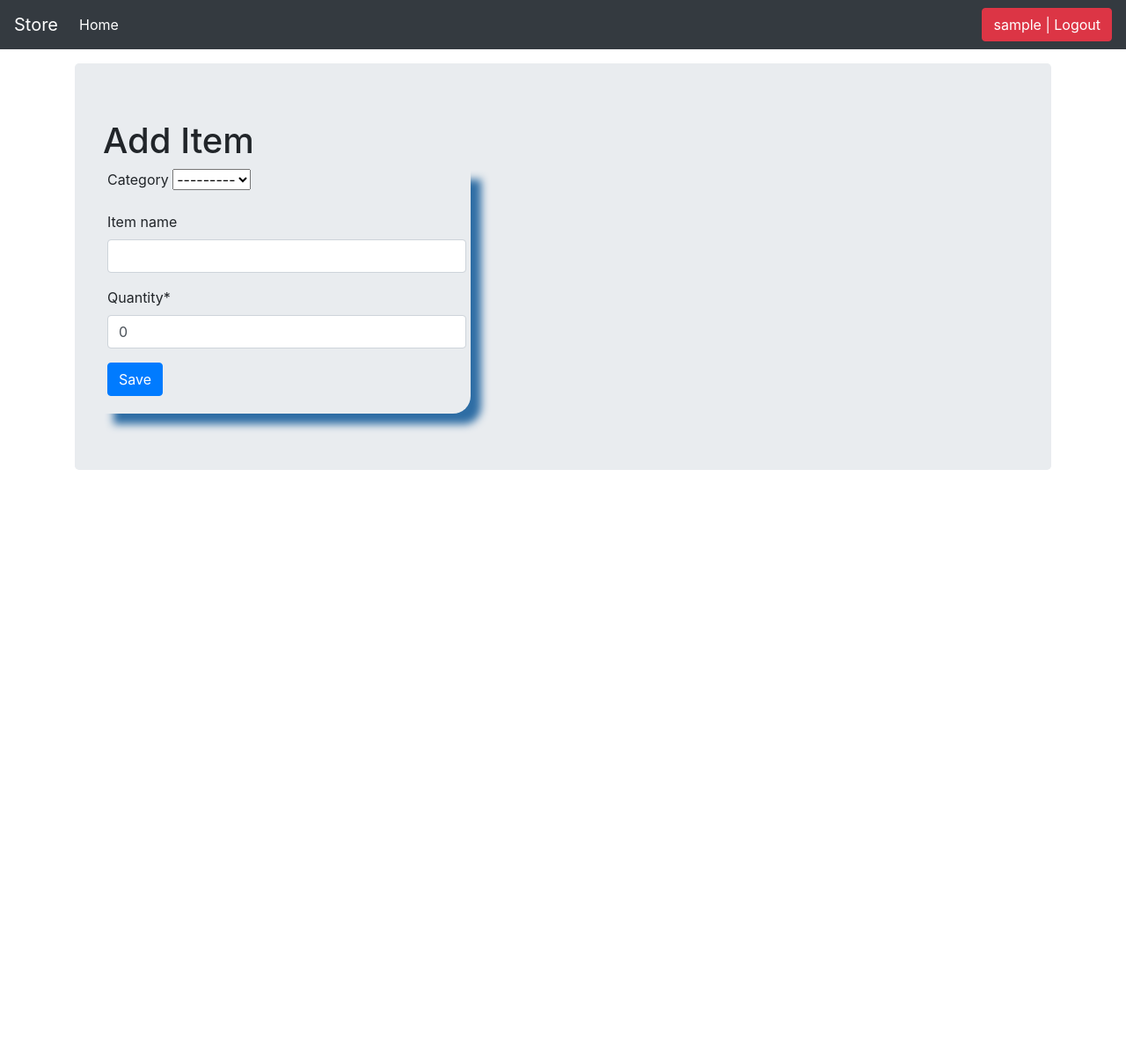
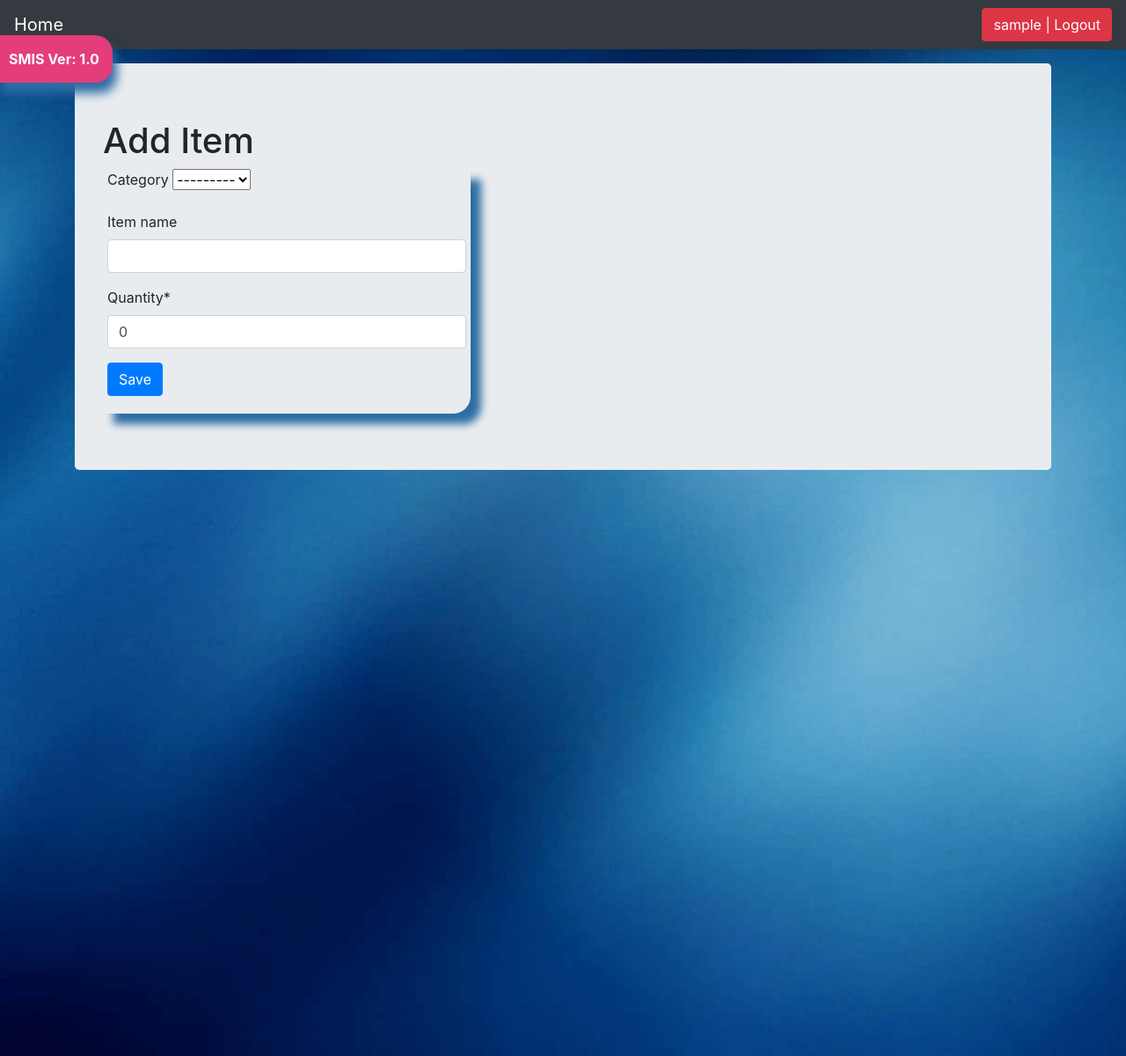
Before and after one commit to MuliJob/inventory_management_system, a Django app: page /add-items/ in a window 1280 px wide. Shown: the whole page at 88% size. Run offline with Django 5.2, Linux system fonts and the light colour scheme; the visitor is signed in with stand-in values (Sample User, id 1); data that the repository does not hold is empty; some libraries are stand-ins or nearby versions.

Commit message:
Added bootstrap modal and background image

```diff
--- a/inventory/static/css/styles.css
+++ b/inventory/static/css/styles.css
@@ -1,3 +1,9 @@
+body {
+  background-image: url('../img/bg.jpg');
+  background-repeat: no-repeat;
+  background-size: cover;
+}
+
 .table {
   font-size: 13px;
   text-align: center;
@@ -37,3 +43,62 @@ th {
   display: block;
   font-weight: bolder;
 }
+
+#version-display {
+  background-color: #e43d7b;
+  color: white;
+  box-shadow: 5px 12px 12px #2e6da4;
+  text-align: center;
+  display: inline;
+  font-weight: bolder;
+  padding: 15px;
+  position: fixed;
+  top: 40px;
+  left: -5px;
+  z-index: 3000;
+  border-top-right-radius: 20px;
+  border-bottom-right-radius: 20px;
+}
+
+#version-display:hover {
+  background-color: #e30355;
+}
+
+.modal-header {
+  padding: 2px 16px;
+  background-color: #e61c66;
+  color: white;
+}
+
+.modal-body {
+  padding: 2px 16px;
+}
+
+.modal-footer {
+  padding: 2px 16px;
+  background-color: #e61c66;
+  color: white;
+}
+
+.modal-content {
+  position: relative;
+  background-color: #fefefe;
+  margin: auto;
+  padding: 0;
+  border: 1px solid #888;
+  width: 100%;
+  box-shadow: 0 4px 8px 0 rgba(0, 0, 0, 0.2), 0 6px 20px 0 rgba(0, 0, 0, 0.19);
+}
+
+.dev-info {
+  width: 50%;
+  text-align: center;
+  font-family: Arial, Helvetica, sans-serif;
+  font-weight: bold;
+  display: inline;
+}
+
+.dev-info-logo {
+  width: 50px;
+  float: left;
+}
--- a/inventory/templates/add-items.html
+++ b/inventory/templates/add-items.html
@@ -18,6 +18,15 @@
 
     <!-- Custom styles for this template -->
     <link rel="stylesheet" href="{% static 'css/navbar-top-fixed.css' %}">
+
+    <!-- jQuery -->
+    <link rel="stylesheet" href="{% static 'js/jquery-ui-1.14.1.custom/jquery-ui.min.css' %}">
+    <link rel="stylesheet" href="{% static 'js/jquery-ui-1.14.1.custom/jquery-ui.structure.min.css' %}">
+    <link rel="stylesheet" href="{% static 'js/jquery-ui-1.14.1.custom/jquery-ui.theme.min.css' %}">
+
+    <script src="{% static 'js/jquery-3.7.1.min.js' %}"></script>
+    <script src="{% static 'js/jquery-ui-1.14.1.custom/jquery-ui.min.js' %}"></script>
+
     <style>
       .display_table {
         border-bottom-right-radius: 20px;
--- a/inventory/templates/navbar.html
+++ b/inventory/templates/navbar.html
@@ -1,12 +1,12 @@
 <nav class="navbar navbar-expand-md navbar-dark fixed-top bg-dark">
-  <a class="navbar-brand" href="{% url 'home' %}">Store</a>
+  <a class="navbar-brand" href="{% url 'home' %}">Home</a>
   <button class="navbar-toggler" type="button" data-toggle="collapse" data-target="#navbarCollapse" aria-controls="navbarCollapse" aria-expanded="false" aria-label="Toggle navigation">
     <span class="navbar-toggler-icon"></span>
   </button>
   <div class="collapse navbar-collapse" id="navbarCollapse">
     <ul class="navbar-nav mr-auto">
       <li class="nav-item active">
-        <a class="nav-link" href="{% url 'home' %}">Home <span class="sr-only">(current)</span></a>
+        <!-- <a class="nav-link" href="{% url 'home' %}">Home <span class="sr-only">(current)</span></a> -->
       </li>
       {% if request.user.is_authenticated %}
       <li class="nav-item">
@@ -34,3 +34,30 @@
     </ul>
   </div>
 </nav>
+
+<a href="#"><div id="version-display" data-toggle="modal" data-target="#myModal">SMIS Ver: 1.0</div></a>
+<div id="myModal" class="modal fade" role="dialog">
+  <div class="modal-dialog">
+    <div class="modal-content">
+      <div class="modal-header">
+         <h4 class="modal-title">SYSTEM INFORMATION</h4>
+      </div>
+      <div class="modal-body">
+        <div class="dev-info">
+          <p class=""><b>STOCK MANAGEMENT INFORMATION SYSTEMS</b></p>
+          <p>VERSION: 1.0</p><br>
+
+          <p class="modal-header">DEVELOPER:</p>
+          <p>Muli Munyoki</p>
+          <!-- <p><img src="" alt="Developer Logo"></p> -->
+        </div>
+
+        <div class="modal-footer">
+          <button type="button" class="btn btn-danger" data-dismiss="modal">Close</button>
+        </div>
+      </div>
+    </div>
+
+  </div>
+
+</div>
```
Also changed, not shown: inventory/templates/base.html (+8 -0 lines), inventory/templates/delete-items.html (+8 -0 lines), inventory/templates/home.html (+8 -0 lines), inventory/templates/list-items.html (+8 -0 lines), inventory/templates/stock-detail.html (+8 -0 lines), inventory/static/img/bg.jpg (added).
